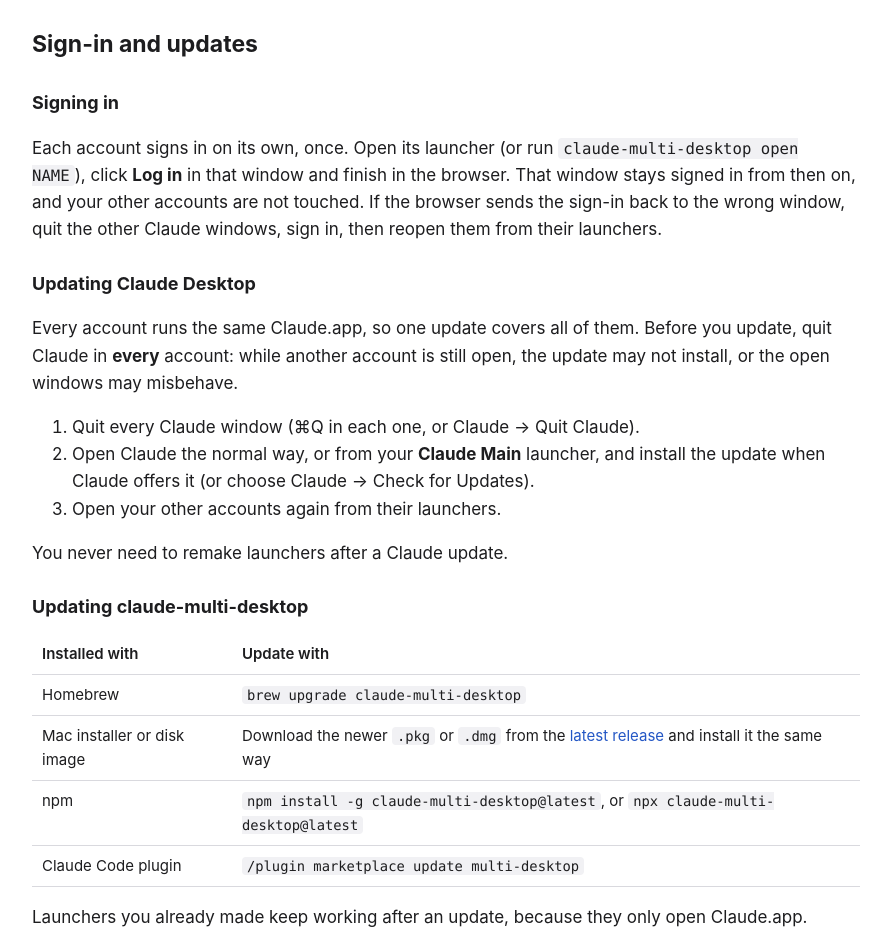
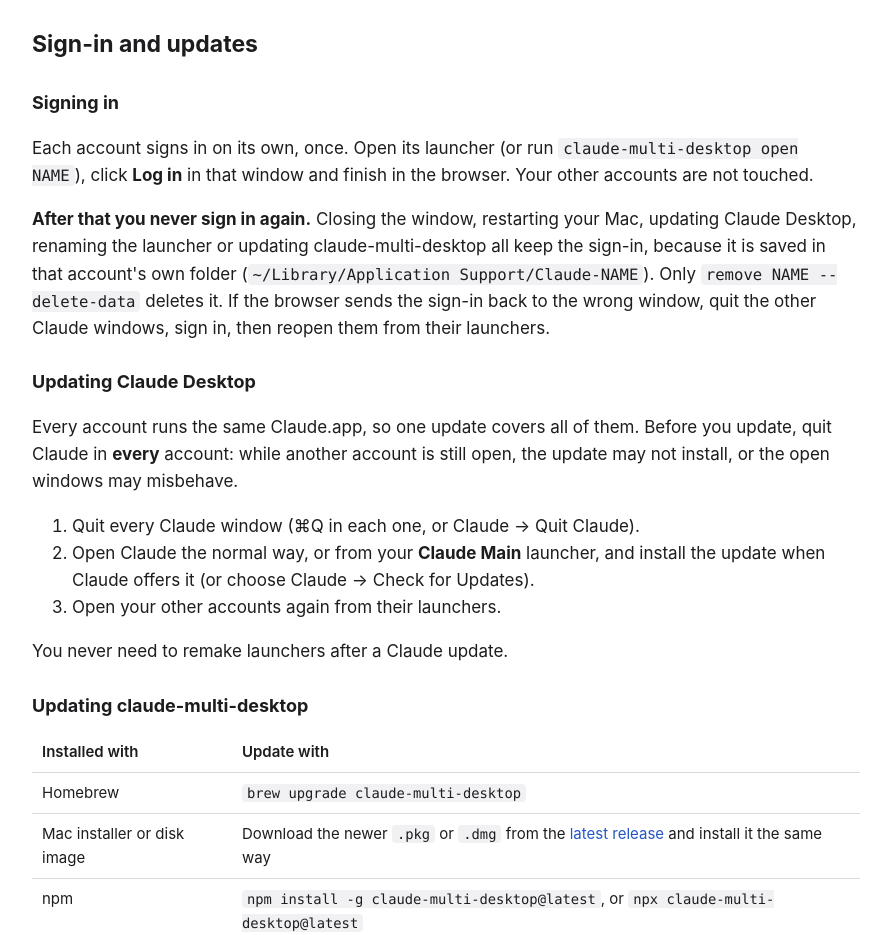
Before and after one commit to jackson-cmd/claude-multi-desktop, a website: page site/index.html in a window 1280 px wide. Shown: the part 3760-4695 px from the top of the page, without its empty margins (194-1085 px from the left). Drawn offline with Linux system fonts and the light colour scheme.

Commit message:
Docs: say that each account signs in once and never again

```diff
--- a/site/index.html
+++ b/site/index.html
@@ -151,7 +151,8 @@ cd claude-multi-desktop
 
   <h2 id="sign-in-and-updates">Sign-in and updates</h2>
   <h3>Signing in</h3>
-  <p>Each account signs in on its own, once. Open its launcher (or run <code>claude-multi-desktop open NAME</code>), click <strong>Log in</strong> in that window and finish in the browser. That window stays signed in from then on, and your other accounts are not touched. If the browser sends the sign-in back to the wrong window, quit the other Claude windows, sign in, then reopen them from their launchers.</p>
+  <p>Each account signs in on its own, once. Open its launcher (or run <code>claude-multi-desktop open NAME</code>), click <strong>Log in</strong> in that window and finish in the browser. Your other accounts are not touched.</p>
+  <p><strong>After that you never sign in again.</strong> Closing the window, restarting your Mac, updating Claude Desktop, renaming the launcher or updating claude-multi-desktop all keep the sign-in, because it is saved in that account's own folder (<code>~/Library/Application Support/Claude-NAME</code>). Only <code>remove NAME --delete-data</code> deletes it. If the browser sends the sign-in back to the wrong window, quit the other Claude windows, sign in, then reopen them from their launchers.</p>
   <h3>Updating Claude Desktop</h3>
   <p>Every account runs the same Claude.app, so one update covers all of them. Before you update, quit Claude in <strong>every</strong> account: while another account is still open, the update may not install, or the open windows may misbehave.</p>
   <ol>
```
Also changed, not shown: README.md.
